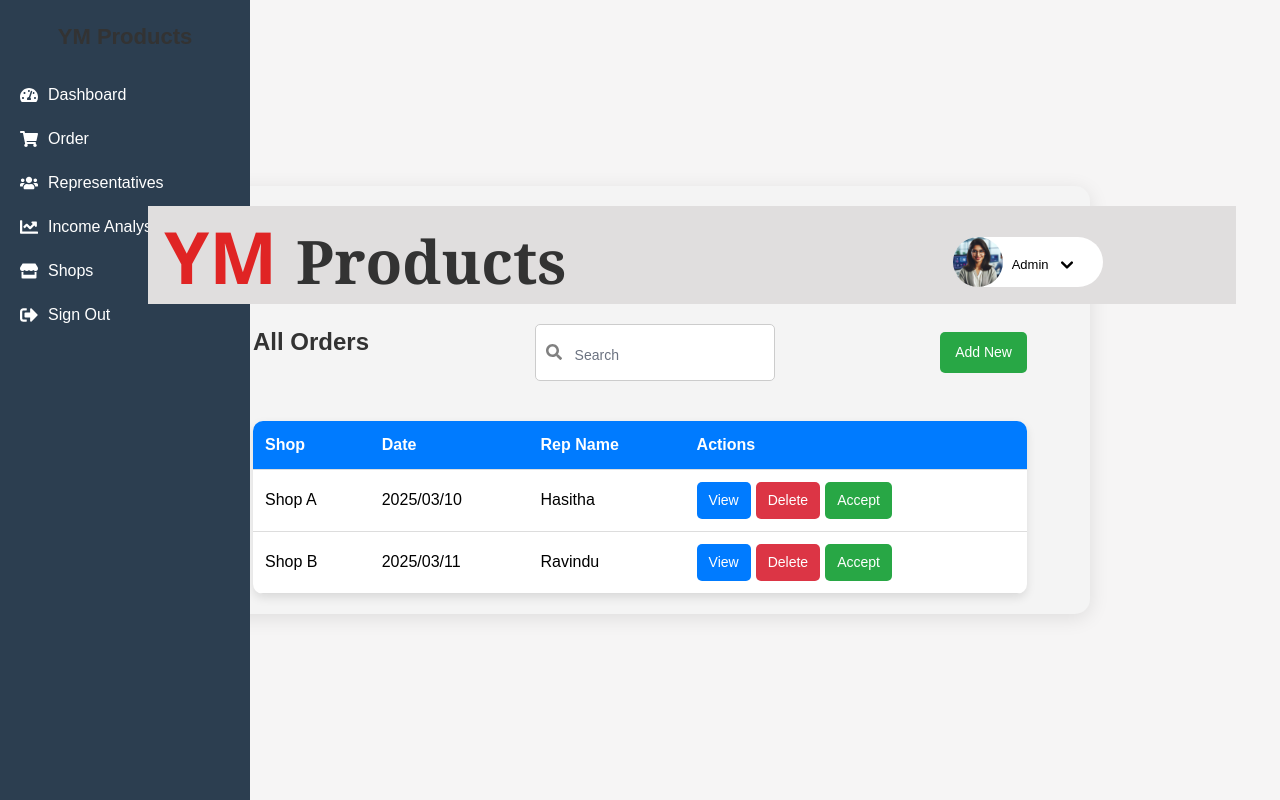
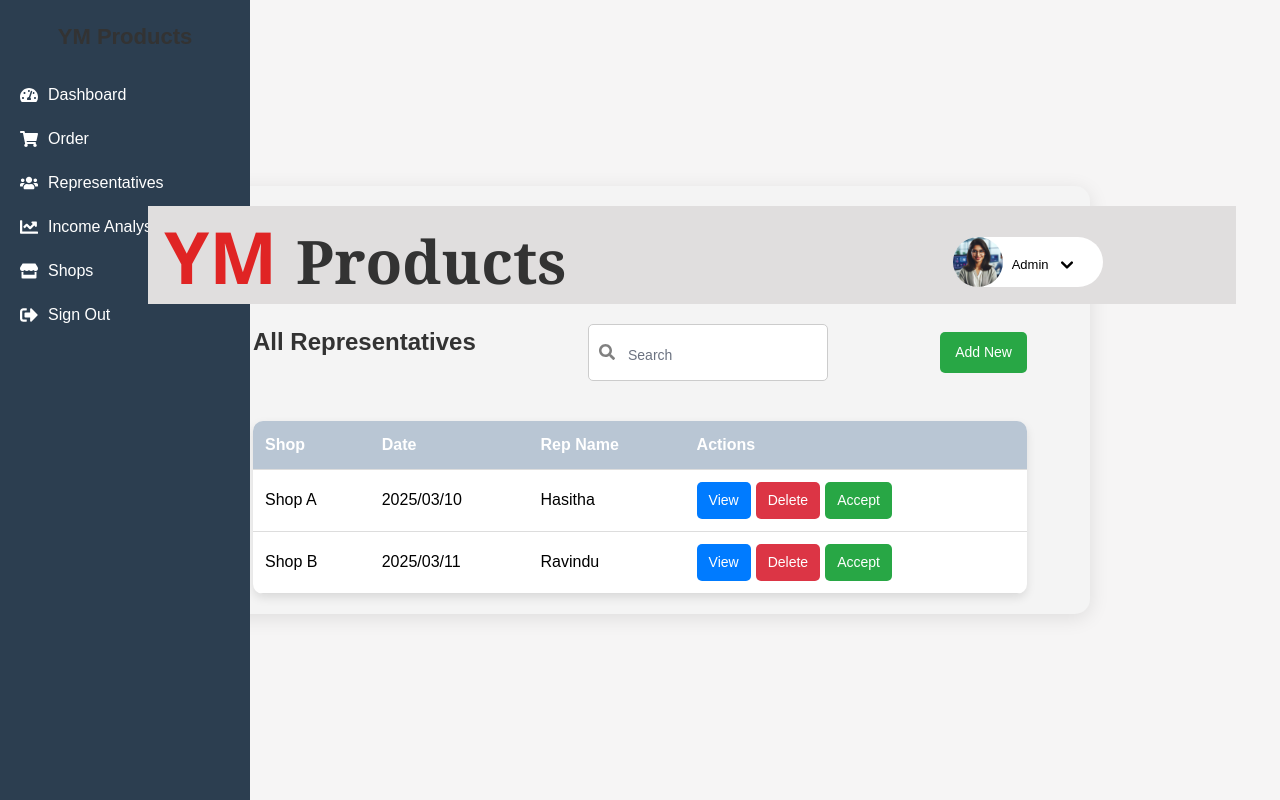
Before and after one commit to chinthaka-lakshan/YMProducts, a React (Vite) app in the folder YM_Project/: page /ownerreplist in a window 1280 px wide. Built offline with nearby package versions, Linux system fonts and the light colour scheme.

Commit message:
rename the file

```diff
--- a/YM_Project/src/pages/Owner_Rep_List/Owner_Rep_List.css
+++ b/YM_Project/src/pages/Owner_Rep_List/Owner_Rep_List.css
@@ -79,7 +79,7 @@ h2 {
 }
 
 .table th {
-    background-color: #007bff;
+    background-color: #b9c6d4;
     color: white;
     font-size: 16px;
 }
--- a/YM_Project/src/pages/Owner_Rep_List/Owner_Rep_List.jsx
+++ b/YM_Project/src/pages/Owner_Rep_List/Owner_Rep_List.jsx
@@ -24,7 +24,7 @@ const Owner_Rep_List = () => {
       <TopBar />
 
       <div className="content">
-        <h2>All Orders</h2>
+        <h2>All Representatives</h2>
         <div className="search-box">
           <FaSearch className="search-icon" />
           <input type="text" placeholder="Search" />
```
